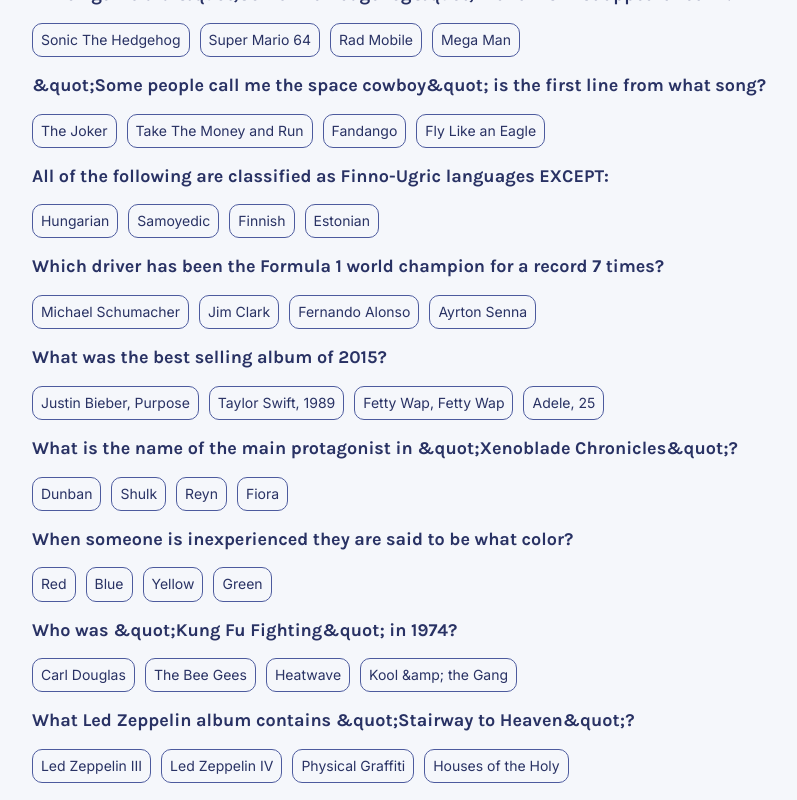
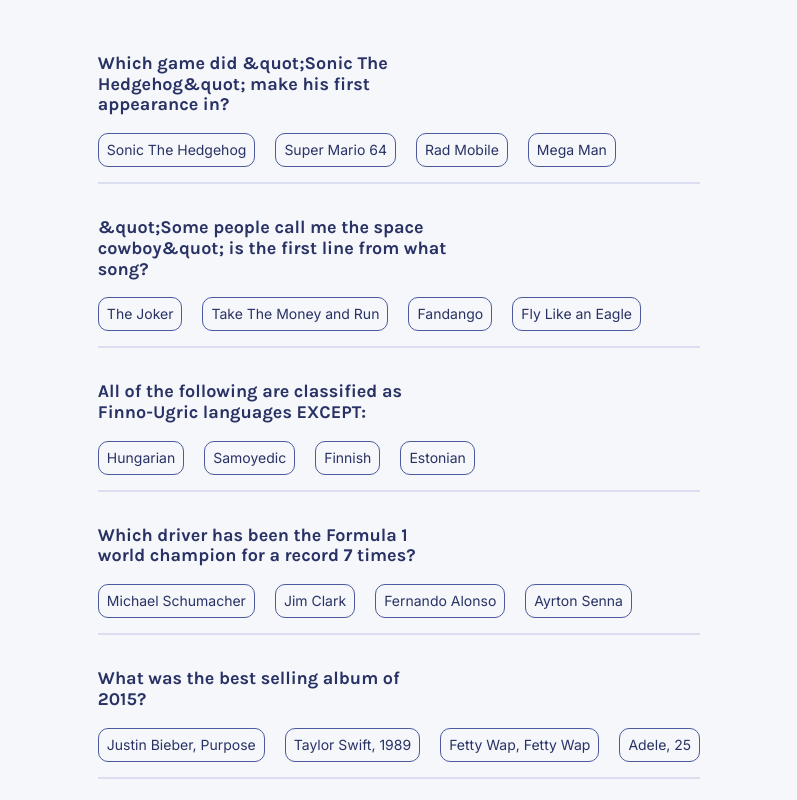
Before and after one commit to cermartinezz/quizzical, a React (Vite) app: page / in a window 1280 px wide. Both pictures are taken after a click on the button "Start Quiz". Shown: the top 800 px of the page, without its empty margins (241-1038 px from the left). Built offline with nearby package versions, Linux system fonts and the light colour scheme.

Commit message:
refactor styling

```diff
--- a/src/components/question.css
+++ b/src/components/question.css
@@ -1,12 +1,17 @@
-.question--answers{
-  display: flex;
-  gap: 10px;
+.question {
+  border-bottom: 2px solid #DBDEF0;
+  padding: 15px 0px;
 }
-
 
 .question--label {
   color: #293264;
   font-size: 18px;
   font-family: Karla;
   font-weight: 700;
+  width: 352px;
 }
+
+.question--answers{
+  display: flex;
+  column-gap: 20px;
+}
--- a/src/index.css
+++ b/src/index.css
@@ -1,16 +1,14 @@
 html, body {
   margin: 0;
   height: 100%;
-  overflow: hidden;
   font-family: 'Karla', sans-serif;
   background: #F5F7FB;
 }
 
 .container{
-  padding: 20px;
-  height: 100vh;
+  padding: 20px 75px;
+  min-height: 100%;
   display: flex;
   justify-content: center;
   align-items: center;
-  overflow: auto;
 }
```
